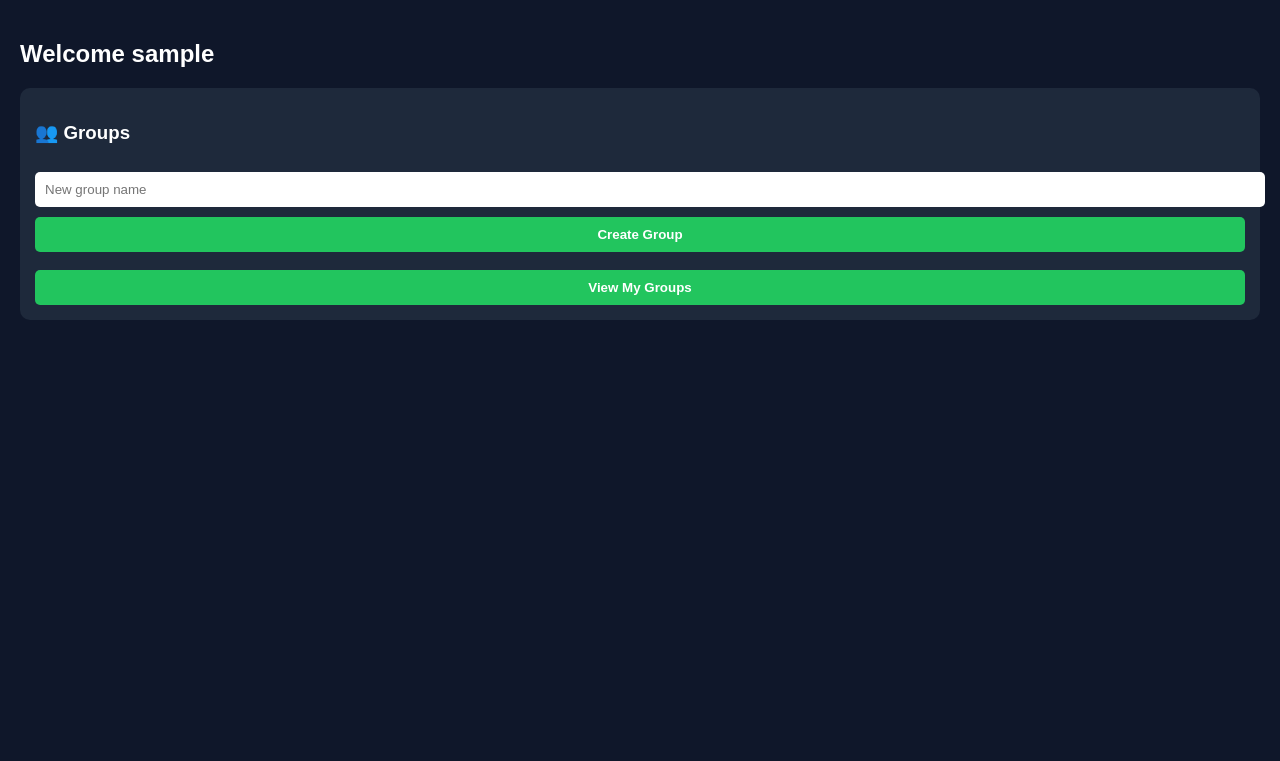
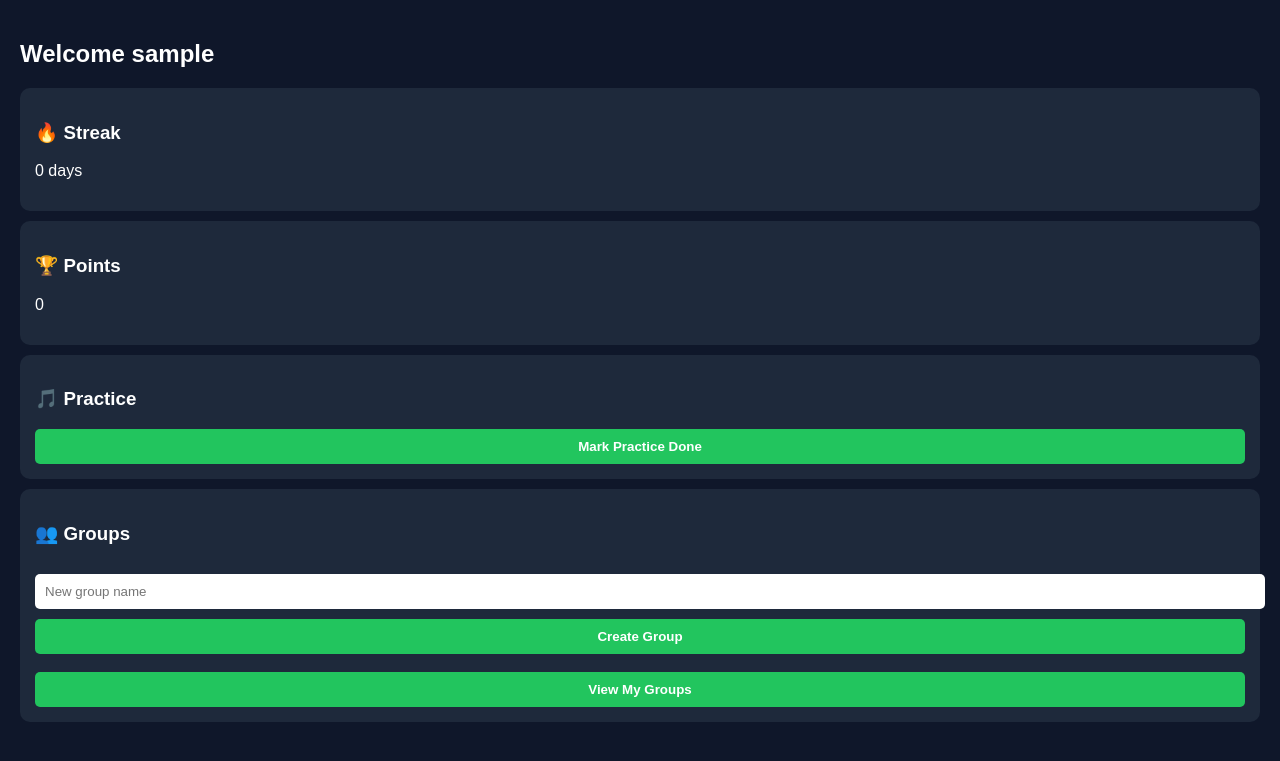
Before and after one commit to lakshith-bit/trackora, a Flask app: page /dashboard in a window 1280 px wide. Shown: the top 761 px of the page. Run offline with Flask 3, Linux system fonts and the light colour scheme; a user stored in the database is signed in; data comes from the database, SQL or seed files in the repository; both versions use the stored data as it was after the commit.

Commit message:
Added streaks + points

```diff
--- a/app.py
+++ b/app.py
@@ -1,5 +1,6 @@
 from flask import Flask, render_template, request, redirect, session
 import sqlite3
+from datetime import datetime, timedelta
 
 app = Flask(__name__)
 app.secret_key = "secret"
@@ -52,7 +53,16 @@ def dashboard():
     if "user" not in session:
         return redirect("/login")
 
-    return render_template("dashboard.html", user=session["user"])
+    db = get_db()
+    cur = db.cursor()
+
+    cur.execute("SELECT streak, points FROM users WHERE email=?", (session["user"],))
+    data = cur.fetchone()
+
+    streak = data[0] if data else 0
+    points = data[1] if data else 0
+
+    return render_template("dashboard.html", user=session["user"], streak=streak, points=points)
 
 # CREATE GROUP
 @app.route("/create_group", methods=["POST"])
@@ -111,6 +121,51 @@ def join_group():
     db.commit()
     return redirect("/groups")
 
+@app.route("/practice", methods=["POST"])
+def practice():
+    if "user" not in session:
+        return redirect("/login")
+
+    db = get_db()
+    cur = db.cursor()
+
+    email = session["user"]
+    today = datetime.now().date()
+
+    cur.execute("SELECT streak, last_practice, points FROM users WHERE email=?", (email,))
+    user = cur.fetchone()
+
+    streak, last_date, points = user
+
+    if last_date:
+        last_date = datetime.strptime(last_date, "%Y-%m-%d").date()
+
+        if last_date == today:
+            return redirect("/dashboard")
+
+        elif last_date == today - timedelta(days=1):
+            streak += 1
+        else:
+            streak = 1
+    else:
+        streak = 1
+
+    points += 10
+
+    if streak % 7 == 0:
+        points += 50
+
+    cur.execute("""
+    UPDATE users SET streak=?, last_practice=?, points=?
+    WHERE email=?
+    """, (streak, str(today), points, email))
+
+    cur.execute("INSERT INTO practice_log (user_email, date) VALUES (?, ?)", (email, str(today)))
+
+    db.commit()
+
+    return redirect("/dashboard")
+
 
 if __name__ == "__main__":
     app.run(debug=True)
--- a/templates/dashboard.html
+++ b/templates/dashboard.html
@@ -10,8 +10,24 @@
     <h2>Welcome {{user}}</h2>
 
     <div class="box">
+        <h3>🔥 Streak</h3>
+        <p>{{streak}} days</p>
+    </div>
+
+    <div class="box">
+        <h3>🏆 Points</h3>
+        <p>{{points}}</p>
+    </div>
+
+    <div class="box">
+        <h3>🎵 Practice</h3>
+        <form method="POST" action="/practice">
+            <button>Mark Practice Done</button>
+        </form>
+    </div>
+
+    <div class="box">
         <h3>👥 Groups</h3>
-
         <form method="POST" action="/create_group">
             <input name="group_name" placeholder="New group name" required>
             <button>Create Group</button>
```
Also changed, not shown: database.db.
